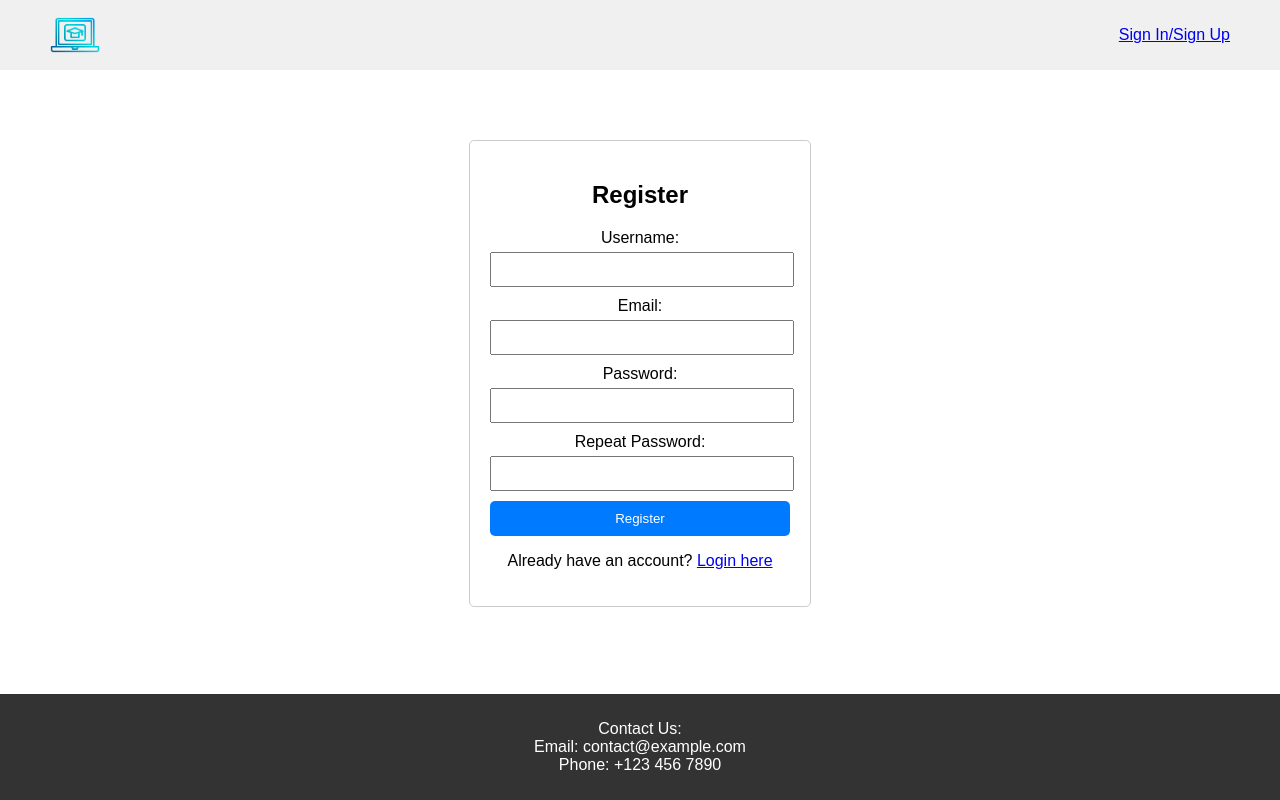
After one commit to Aitzha/eLearning, a Django app: page /register in a window 1280 px wide. The commit adds this page. Run offline with Django 5.2, Linux system fonts and the light colour scheme.

Commit message:
Add registration page - Add url to registration page - Add registration page css, js and html - Add link to registration page in login page

```diff
--- /dev/null
+++ b/learning_platform/static/css/registration.css
@@ -0,0 +1,30 @@
+.auth-form {
+    max-width: 300px;
+    margin: 50px auto auto;
+    padding: 20px;
+    border: 1px solid #ccc;
+    border-radius: 5px;
+}
+
+.auth-form label {
+    display: block;
+    margin-bottom: 5px;
+}
+
+.auth-form input[type="text"],
+.auth-form input[type="password"],
+.auth-form input[type="email"] {
+    width: calc(100% - 20px);
+    padding: 8px 10px;
+    margin-bottom: 10px;
+}
+
+.auth-form button {
+    width: 100%;
+    padding: 10px;
+    background-color: #007BFF;
+    color: white;
+    border: none;
+    border-radius: 5px;
+    cursor: pointer;
+}
--- /dev/null
+++ b/learning_platform/static/js/registration.js
@@ -0,0 +1,36 @@
+document.getElementById('register-form').addEventListener('submit', function(event) {
+    event.preventDefault();
+    const form = event.target;
+
+    const data = {
+        username: form.username.value,
+        email: form.email.value,
+        password: form.password.value,
+        password2: form.password2.value
+    };
+
+    if (data.password !== data.password2) {
+        alert('Passwords do not match!');
+        return;
+    }
+
+    fetch(form.action, {
+        method: 'POST',
+        headers: {
+            'Content-Type': 'application/json'
+        },
+        body: JSON.stringify(data)
+    })
+    .then(response => response.json())
+    .then(data => {
+        if (data.success) {
+            window.location.href = '/login';
+        } else {
+            alert(data.message || 'Registration failed, please try again.');
+        }
+    })
+    .catch(error => {
+        console.error('Error:', error);
+        alert('Error registering account.');
+    });
+});
--- a/learning_platform/templates/login.html
+++ b/learning_platform/templates/login.html
@@ -14,6 +14,7 @@
             <input type="password" id="password" name="password" required>
 
             <button type="submit">Login</button>
+            <p>Don't have an account? <a href="/register">Register here</a></p>
         </form>
     </div>
 
--- /dev/null
+++ b/learning_platform/templates/registration.html
@@ -0,0 +1,29 @@
+{% extends 'base.html' %}
+{% load static %}
+
+{% block title %}Login{% endblock %}
+
+{% block content %}
+    <div class="auth-form">
+        <h2>Register</h2>
+        <form id="register-form" action="/api/register/" method="post">
+            <label for="username">Username:</label>
+            <input type="text" id="username" name="username" required>
+
+            <label for="email">Email:</label>
+            <input type="email" id="email" name="email" required>
+
+            <label for="password">Password:</label>
+            <input type="password" id="password" name="password" required>
+
+            <label for="password2">Repeat Password:</label>
+            <input type="password" id="password2" name="password2" required>
+
+            <button type="submit">Register</button>
+            <p>Already have an account? <a href="/login">Login here</a></p>
+        </form>
+    </div>
+
+    <script src="{% static 'js/registration.js' %}"></script>
+    <link rel="stylesheet" href="{% static 'css/registration.css' %}">
+{% endblock %}
--- a/learning_platform/urls.py
+++ b/learning_platform/urls.py
@@ -12,5 +12,5 @@ urlpatterns = [
     path('', index, name='index'),
     path('profile/', profile, name='profile'),
     path('login/', login, name='login'),
-    path('logout/', user_logout, name='logout')
+    path('register', register, name='register')
 ]
--- a/learning_platform/views.py
+++ b/learning_platform/views.py
@@ -1,6 +1,7 @@
 from django.shortcuts import render
 from django.http import HttpResponseRedirect
 from django.contrib.auth import logout
+
 
 def index(request):
     return render(request, 'index.html', {
@@ -17,6 +18,6 @@ def profile(request):
 def login(request):
     return render(request, 'login.html')
 
-def user_logout(request):
-    logout(request)
-    return HttpResponseRedirect('../')
+
+def register(request):
+    return render(request, 'registration.html')
```
